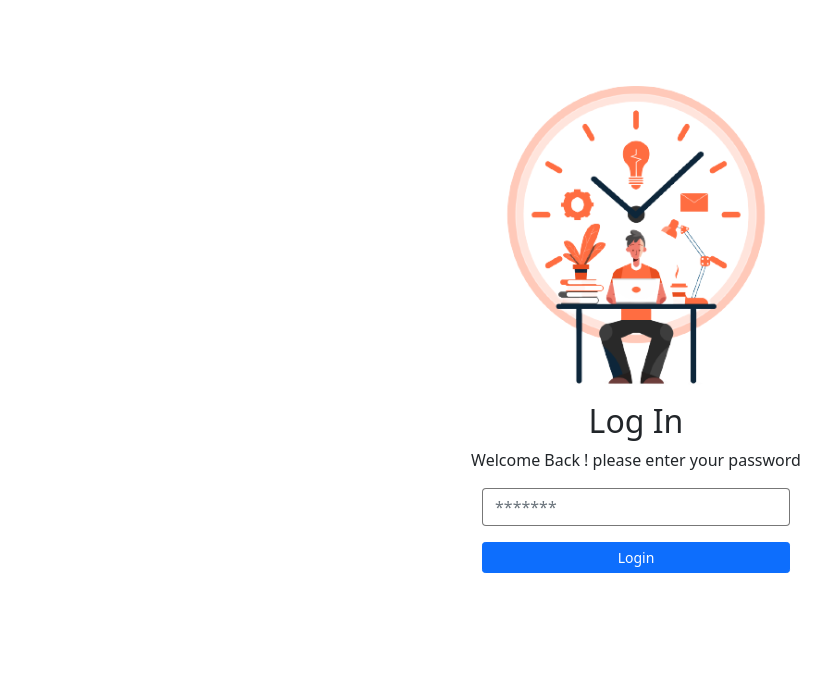
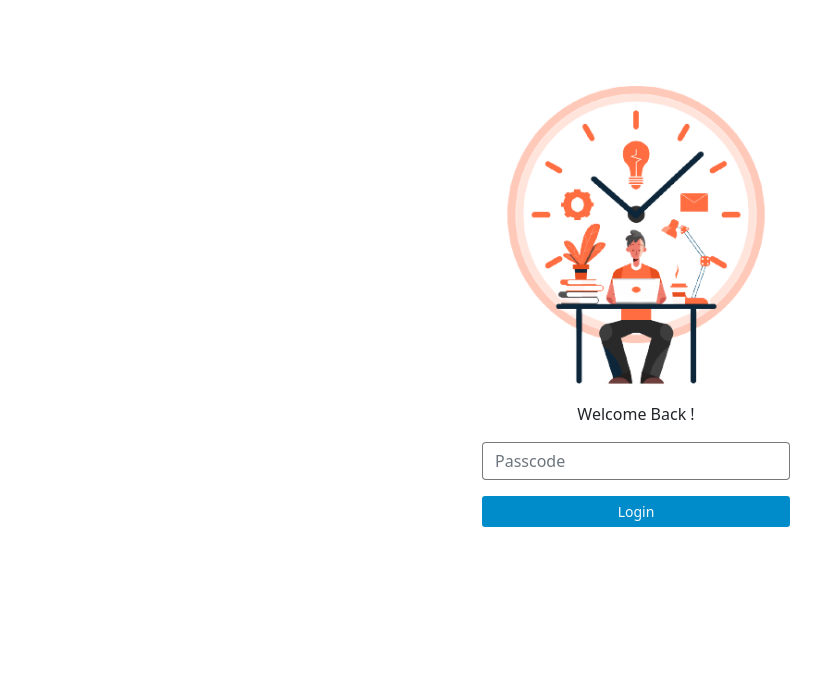
Before and after one commit to Coding-Crab/CaliforniaGym-Time-Management, a website: page index.html in a window 1280 px wide. Shown: the top 678 px of the page, without its empty margins (4-835 px from the left). Drawn offline with nearby package versions, Linux system fonts and the light colour scheme.

Commit message:
'Update'

```diff
--- a/index.html
+++ b/index.html
@@ -19,14 +19,11 @@
           <div class="mb-0 pb-2 pt-5">
             <img class="img-fluid  mx-auto d-block nonEvent" src="./build/Images/time.png" id="imagelogo">
         </div>
-         <h2>Log In</h2>
-         <p>Welcome Back ! please enter your password</p>
-
-
-                <div class="mb-3 d-block mx-auto">
+         <p>Welcome Back !</p>
+     <div class="mb-3 d-block mx-auto">
       <form onsubmit="getInputValue(); return false;">
-        <input type="password" id="inputId" class="form-control shadow-none mx-auto d-block w-50" style=" border: 0.5px solid #00000088;" placeholder="*******">
-        <input type="submit" value="Login" class="btn shadow-none btn-sm w-50 mx-auto d-block mt-3 btn-primary">
+        <input type="password" id="inputId" class="form-control shadow-none mx-auto d-block w-50" style=" border: 0.5px solid #00000088;" placeholder="Passcode">
+        <input type="submit" value="Login" class="btn shadow-none btn-sm w-50 mx-auto d-block mt-3 btnAlarm text-light">
       </form>
 
           </div>
--- a/script/main.css
+++ b/script/main.css
@@ -15,6 +15,10 @@ body{
 	flex-direction: column;
 }
 
+.btnAlarm{
+    background-color: #008CCA !important;
+    color: light;
+}
 
 
 html{
```
Also changed, not shown: build/Beat_I/index.html, build/Beat_I/js/script.js, build/scripts/style.css.
